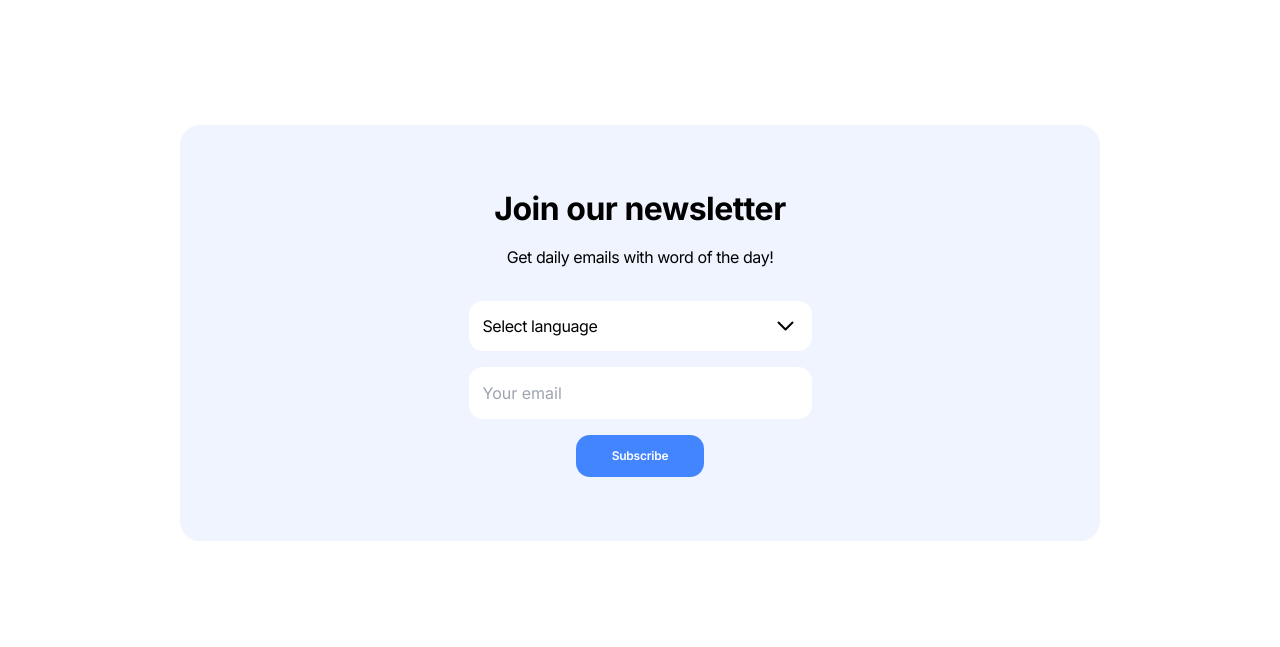
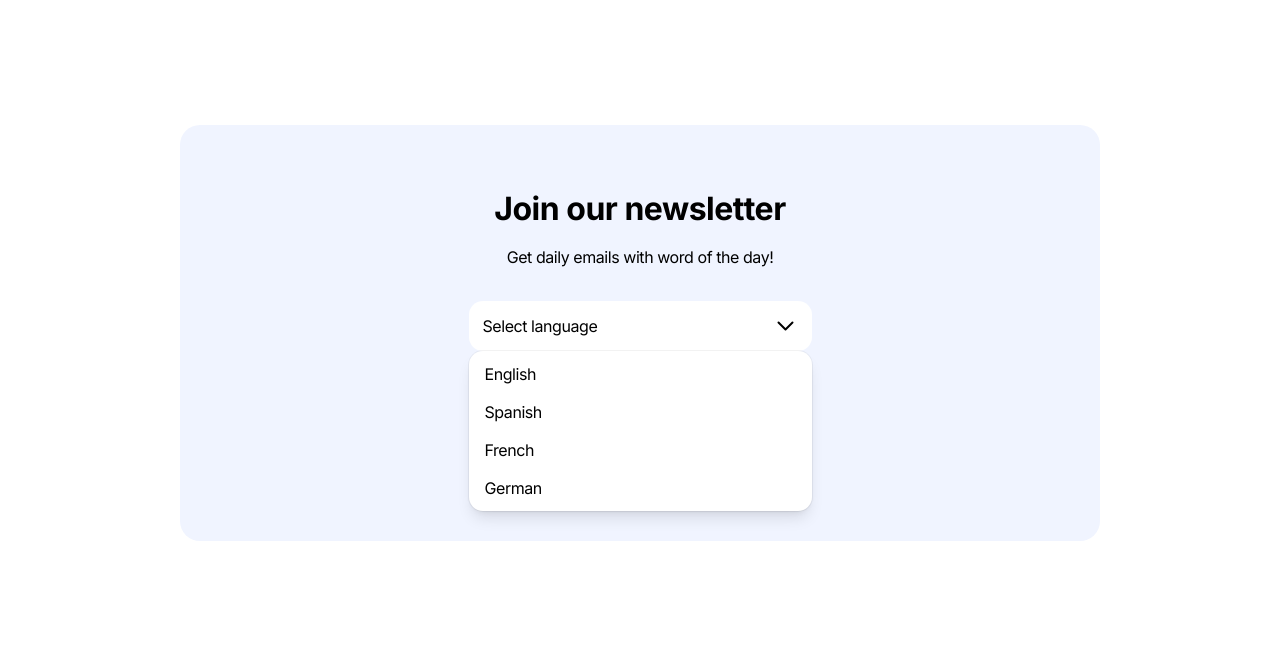
Before and after one commit to Sidejar/snak-marketing, a Gatsby site: page / in a window 1280 px wide. Both pictures are taken after a click on the button "Select language". Shown: the part 3563-4210 px from the top of the page. Built offline with nearby package versions, Linux system fonts and the light colour scheme; Gatsby itself is replaced by a stand-in of ours.

Commit message:
add selectDropdown

```diff
--- a/package.json
+++ b/package.json
@@ -5,6 +5,7 @@
   "version": "0.1.0",
   "author": "Kyle Mathews <mathews.kyle@gmail.com>",
   "dependencies": {
+    "@headlessui/react": "^1.7.17",
     "autoprefixer": "^10.4.16",
     "gatsby": "^5.12.4",
     "gatsby-plugin-image": "^3.12.0",
--- a/src/components/Home/NewsLetter/index.js
+++ b/src/components/Home/NewsLetter/index.js
@@ -1,6 +1,6 @@
 import React from "react"
 
-import DropDown from "../../../utils/DropDown"
+import DropDown from "../../../utils/selectDropdown"
 import Button from "../../../utils/Button"
 
 const NewsLetter = () => {
--- a/src/utils/DropDown/index.js
+++ /dev/null
@@ -1,20 +0,0 @@
-import React from "react"
-
-import icon from "../../assets/images/icons/dropDownIcon.svg"
-
-const DropDown = () => {
-  return (
-    <button
-      type="button"
-      class="inline-flex w-full justify-between items-center rounded-[14px] bg-white px-[14px] py-[13px] "
-      id="menu-button"
-      aria-expanded="true"
-      aria-haspopup="true"
-    >
-      <p className="p-large !leading-[22px]">Select language</p>
-      <img src={icon} alt="btn_icon" />
-    </button>
-  )
-}
-
-export default DropDown
--- /dev/null
+++ b/src/utils/selectDropdown/index.js
@@ -0,0 +1,62 @@
+import React, { useState } from "react"
+import Icon from "../../assets/images/icons/dropDownIcon.svg"
+
+const SelectDropdown = () => {
+  const [isMenuOpen, setIsMenuOpen] = useState(false)
+  const [selectedOption, setSelectedOption] = useState("Select language")
+
+  const toggleMenu = () => {
+    setIsMenuOpen(!isMenuOpen)
+  }
+
+  const handleOptionClick = option => {
+    setSelectedOption(option)
+    setIsMenuOpen(false)
+  }
+
+  const options = ["English", "Spanish", "French", "German"]
+
+  return (
+    <div className="relative inline-block text-left w-full p-large !leading-[22px]">
+      <div>
+        <button
+          type="button"
+          className="inline-flex w-full justify-between items-center rounded-[14px] bg-white px-[14px] py-[13px] focus:outline-none focus:ring-0"
+          id="menu-button"
+          aria-expanded={isMenuOpen}
+          aria-haspopup="true"
+          onClick={toggleMenu}
+        >
+          {selectedOption}
+          <img src={Icon} alt="btn_icon" />
+        </button>
+      </div>
+      {isMenuOpen && (
+        <div
+          className="absolute right-0 z-10 w-full rounded-[14px] bg-white shadow-lg ring-1 ring-black ring-opacity-5 focus:outline-none"
+          role="menu"
+          aria-orientation="vertical"
+          aria-labelledby="menu-button"
+          tabIndex="-1"
+        >
+          <div className="py-1" role="none">
+            {options.map((option, index) => (
+              <a
+                href="javascript:void(0)"
+                key={index}
+                className="block px-4 py-2 hover:bg-bgPrimary"
+                role="menuitem"
+                tabIndex="-1"
+                onClick={() => handleOptionClick(option)}
+              >
+                {option}
+              </a>
+            ))}
+          </div>
+        </div>
+      )}
+    </div>
+  )
+}
+
+export default SelectDropdown
```
Also changed, not shown: 1 other file.
